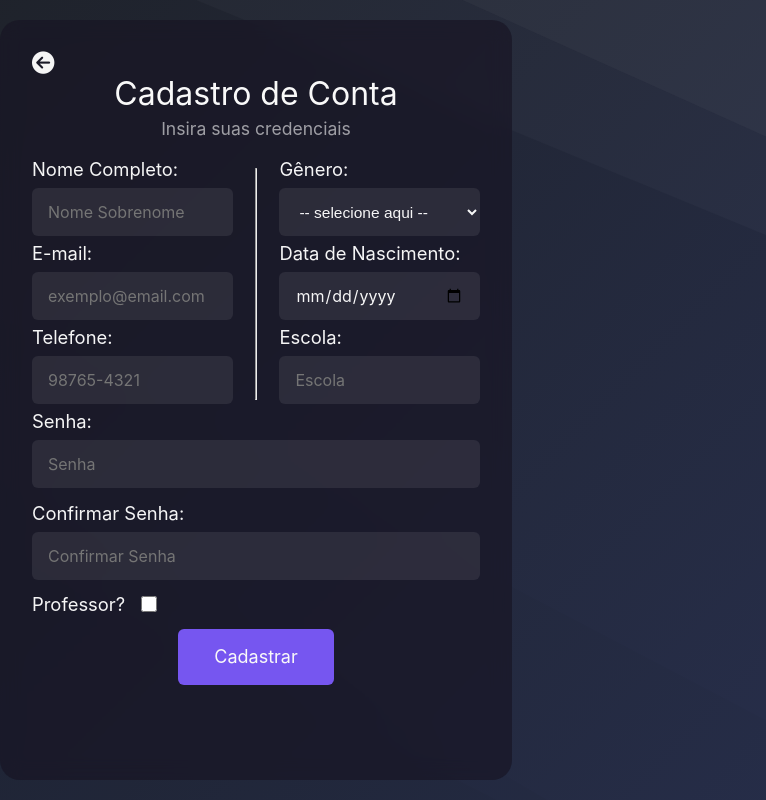
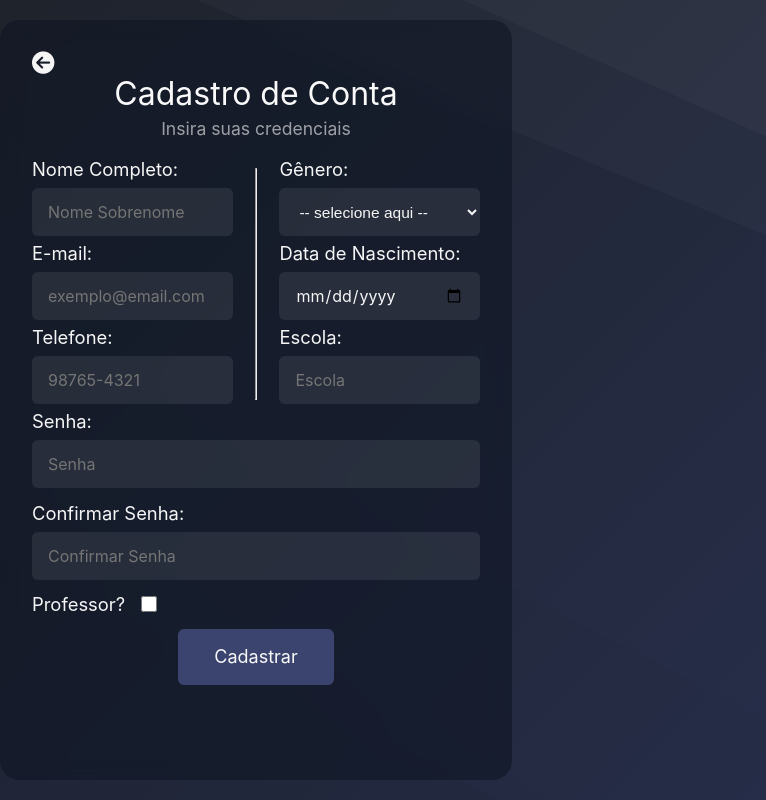
Before and after one commit to phdaccache/Projeto_MC656, a React (Create React App) app in the folder frontend/: page /signup in a window 1280 px wide. Shown: the whole page, without its empty margins (384-1150 px from the left). Built offline with nearby package versions, Linux system fonts and the light colour scheme.

Commit message:
feat: change signup page colors

```diff
--- a/frontend/src/pages/SignUp/SignUp.css
+++ b/frontend/src/pages/SignUp/SignUp.css
@@ -5,7 +5,7 @@
   margin: 1% 0px;
   padding: 2rem 2rem 2.5rem;
   border-radius: 20px;
-  background: rgb(24 21 36 / 66%);
+  background: rgb(14 21 35 / 58%);
   backdrop-filter: blur(10px);
   text-align: center;
   animation: fadeIn 1s ease-out;
@@ -23,7 +23,7 @@
 }
 
 .signup-back:hover {
-  color: #9481e3;
+  color: #a0b0ee;
 }
 
 .signup-title {
@@ -105,7 +105,7 @@
   width: 35%;
   height: 56px;
   padding: 0 16 px;
-  background: #7656f0;
+  background: #3a446e;
   color: #f9f9f9;
   border: 0;
   font-family: inherit;
@@ -116,7 +116,7 @@
 }
 
 .signup-form button:hover {
-  background: #9481e3;
+  background: #49568d;
 }
 
 .signup-option label {
@@ -143,7 +143,7 @@
 
 .signup-option select option {
   color: #eaeaea;
-  background-color: #4b379b;
+  background-color: #191F2E;
 }
 
 .signup-option select option:disabled {
```
